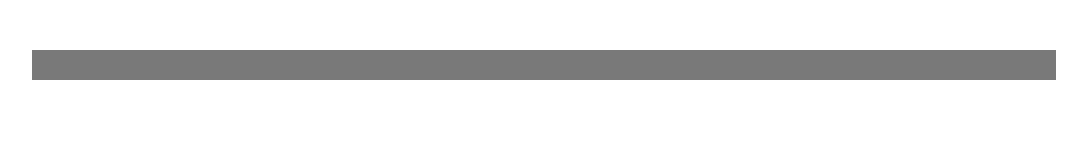
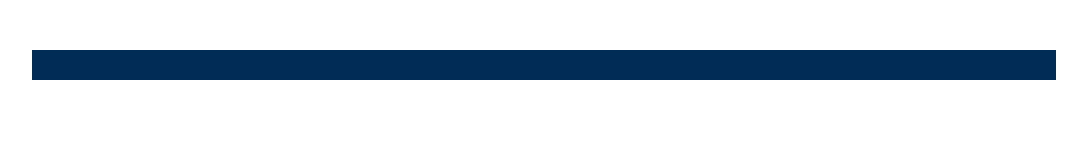
Before and after one commit to doctorfranz/doctorfranz, a plain HTML site: page index.html in a window 1280 px wide. Shown: the whole page, without its empty margins (96-1183 px from the left). Drawn offline with Linux system fonts and the light colour scheme.

Commit message:
fixed background color

```diff
--- a/style.css
+++ b/style.css
@@ -4,7 +4,7 @@ body {
 }
 
 .progress-bar-container {
-  background-color: #FDD023;
+  background-color: rgb(121, 121, 121);
   height: 30px;
   position: relative;
   margin: 50px auto;
@@ -12,7 +12,7 @@ body {
 }
 
 .progress-bar {
-  background-color: rgb(121, 121, 121);
+  background-color: #002C55;
   height: 100%;
   width: 0%;
   position: absolute;
```
